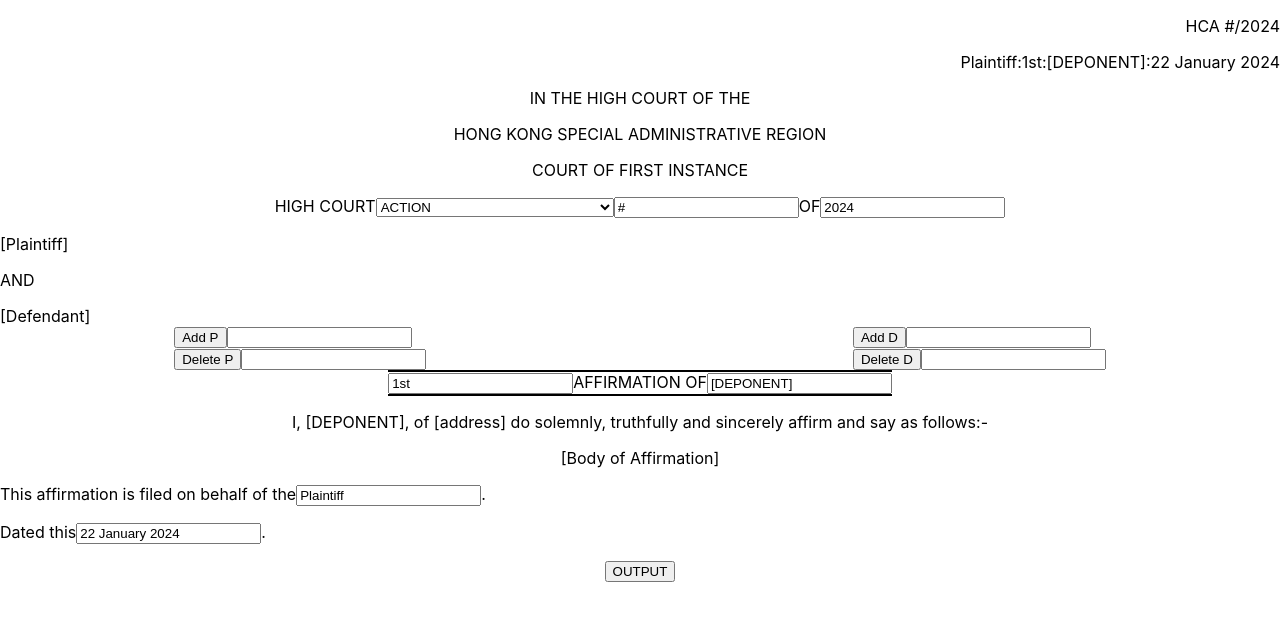
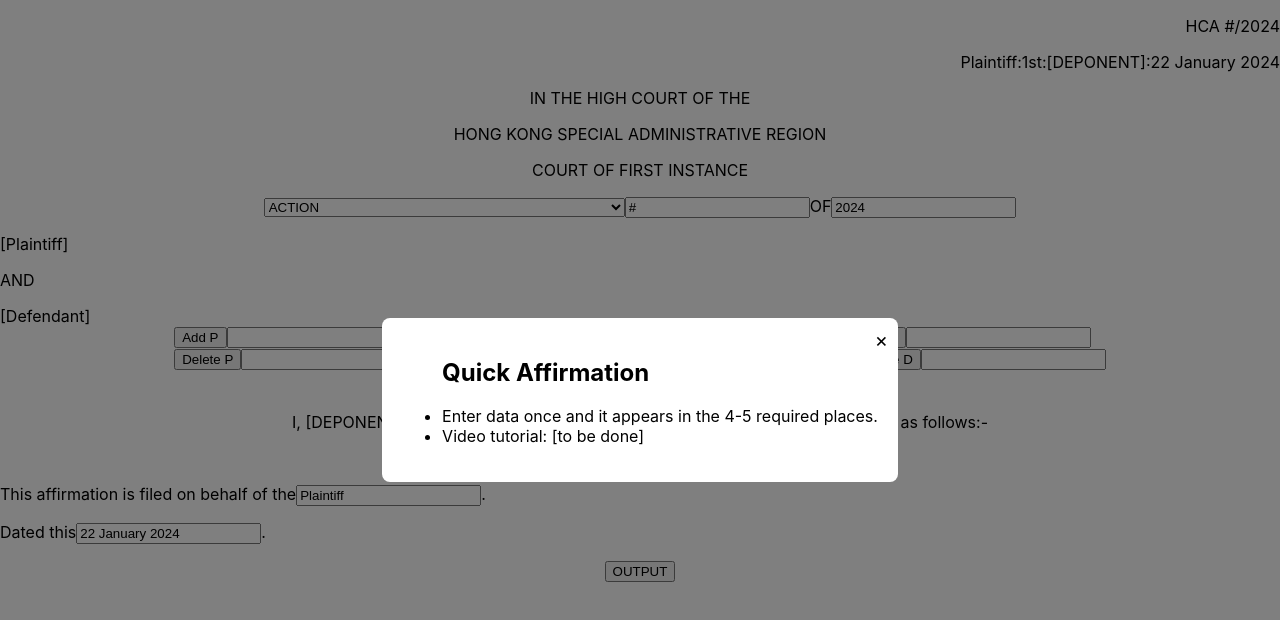
Before and after one commit to 3willows/quickAffirmation, a React (Create React App) app: page / in a window 1280 px wide. Shown: the top 620 px of the page. Built offline with nearby package versions, Linux system fonts and the light colour scheme.

Commit message:
add action types

```diff
--- a/src/App.css
+++ b/src/App.css
@@ -60,3 +60,31 @@
   border-top: 2px solid black;
   border-bottom: 2px solid black;
 }
+
+/* Add modal styles to your CSS */
+.modal-overlay {
+  position: fixed;
+  top: 0;
+  left: 0;
+  width: 100%;
+  height: 100%;
+  background: rgba(0, 0, 0, 0.5);
+  display: flex;
+  justify-content: center;
+  align-items: center;
+}
+
+.modal-content {
+  background: white;
+  padding: 20px;
+  border-radius: 8px;
+  position: relative;
+}
+
+.close-button {
+  position: absolute;
+  top: 10px;
+  right: 10px;
+  font-size: 20px;
+  cursor: pointer;
+}
--- a/src/App.js
+++ b/src/App.js
@@ -1,10 +1,11 @@
 import "./App.css"
-import { useState } from "react"
+import React, { useState } from "react"
 import { Heading, AffirmationTitle, EndMatters } from "./components/Input"
 import { TopRight } from "./components/TopRight"
 import { Output } from "./components/Output"
 import { Parties } from "./components/Parties"
 import { formattedDate } from "./components/TodayDate"
+import { YourComponent } from "./components/YourComponent"
 
 const initialPs = []
 const initialDs = []
@@ -57,6 +58,7 @@ function App() {
 
   return (
     <div className="App">
+      <YourComponent />
       {inputOpen && (
         <div className="inputComponents">
           <TopRight
--- a/src/components/Input.js
+++ b/src/components/Input.js
@@ -33,13 +33,21 @@ export function Heading({
   return (
     <div>
       <FullHeading />
-      HIGH COURT
       <select value={caseType} onChange={(e) => setCaseType(e.target.value)}>
         <option value="ACTION">ACTION</option>
         <option value="MISCELLANEOUS PROCEEDINGS">
           MISCELLANEOUS PROCEEDINGS
         </option>
         <option value="BANKRUPTCY">BANKRUPTCY</option>
+        <option value="INTENDED ACTION">INTENDED ACTION</option>
+        <option value="APPLICATION TO SET ASIDE A STATUTORY DEMAND">
+          APPLICATION TO SET ASIDE A STATUTORY DEMAND
+        </option>
+        <option value="PROBATE ACTION">PROBATE ACTION </option>
+        <option value="COMPANIES (WINDING-UP) PROCEEDINGS">
+          COMPANIES (WINDING-UP) PROCEEDINGS
+        </option>
+        <option value="MENTAL HEALTH CASE">MENTAL HEALTH CASE</option>
       </select>
       <input
         type="text"
--- /dev/null
+++ b/src/components/Modal.js
@@ -0,0 +1,19 @@
+// Modal.js
+import React from 'react';
+
+const Modal = ({ isOpen, onClose, children }) => {
+  if (!isOpen) return null;
+
+  return (
+    <div className="modal-overlay">
+      <div className="modal-content">
+        <span className="close-button" onClick={onClose}>
+          &times;
+        </span>
+        {children}
+      </div>
+    </div>
+  );
+};
+
+export default Modal;
--- a/src/components/Output.js
+++ b/src/components/Output.js
@@ -100,7 +100,7 @@ function CommonHeading({
       />
       <div>
         <FullHeading />
-        HIGH COURT {caseType} {caseDigit} OF {caseYear}
+        {caseType} {caseDigit} OF {caseYear}
       </div>
       <DisplayParties plaintiffs={plaintiffs} defendants={defendants} />
       <div className="affirm-box">
--- a/src/components/TopRight.js
+++ b/src/components/TopRight.js
@@ -12,7 +12,13 @@ export function TopRight({
       <p>
         HC{caseType === "ACTION" && "A"}
         {caseType === "MISCELLANEOUS PROCEEDINGS" && "MP"}
-        {caseType === "BANKRUPTCY" && "B"} {caseDigit}/{caseYear}
+        {caseType === "BANKRUPTCY" && "B"}
+        {caseType === "INTENDED ACTION" && "ZZ"}
+        {caseType === "APPLICATION TO SET ASIDE A STATUTORY DEMAND" && "SD"}
+        {caseType === "PROBATE ACTION" && "PA"}
+        {caseType === "COMPANIES (WINDING-UP) PROCEEDINGS" && "CW"}
+        {caseType === "MENTAL HEALTH CASE" && "MH"} {" "}
+        {caseDigit}/{caseYear}
       </p>
       <p>
         {partyName}:{affirmNumber}:{deponentName}:{date}
--- /dev/null
+++ b/src/components/YourComponent.js
@@ -0,0 +1,27 @@
+import React, { useState } from "react"
+import Modal from "./Modal"
+
+export const YourComponent = () => {
+  const [isModalOpen, setIsModalOpen] = useState(true)
+
+  const closeModal = () => {
+    setIsModalOpen(false)
+  }
+
+  return (
+    <div>
+      <Modal isOpen={isModalOpen} onClose={closeModal}>
+        <ul className="go-left">
+          <h2>Quick Affirmation</h2>
+          <li>
+           Enter data once and it appears in the 4-5 required places.
+          </li>
+          <li>
+            Video tutorial:
+            [to be done]
+          </li>
+        </ul>
+      </Modal>
+    </div>
+  )
+}
```
